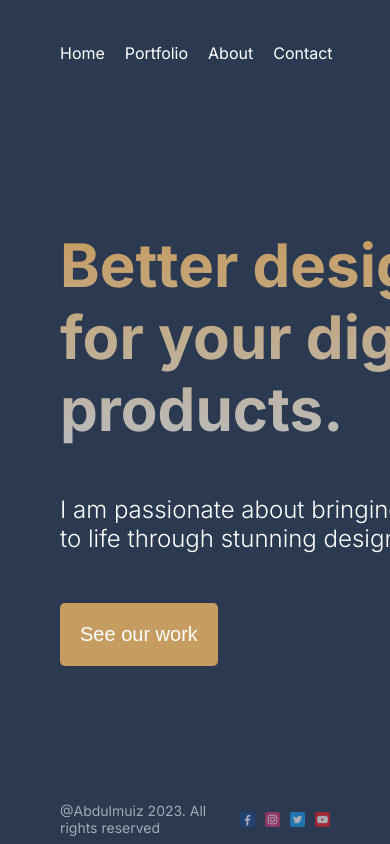
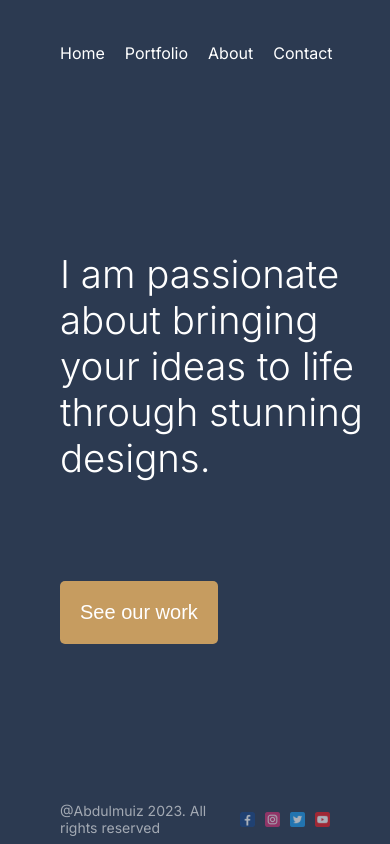
Before and after one commit to mustapha335/nextjs.tut, a Next.js app: page / in a window 390 px wide. Built offline with nearby package versions, Linux system fonts and the light colour scheme.

Commit message:
made responsive

```diff
--- a/src/app/about/page.module.css
+++ b/src/app/about/page.module.css
@@ -60,8 +60,14 @@ color:aliceblue
     .container{
         margin-bottom: 50px;
     }
+    .desc{
+        font-size: 15px;
+        font-weight: 300;
+        line-height: 22px;
+        word-spacing: 4px;
+    }
 }
-@media only screen and (max-width: 768px) {
+@media only screen and (min-width: 768px) and (max-device-width: 1024px) {
 .imgContainer{
         display: none;
     }
--- a/src/app/contact/page.module.css
+++ b/src/app/contact/page.module.css
@@ -85,15 +85,20 @@ transition: 1s ease;
 
 }
 .title{
-     margin-bottom: 50px;
+    font-size: 28px;
+     margin-bottom: 30px;
 }
 .imgContainer{
     display:none;
 }
+.input, .textArea{
+
+      width:90vw;
+}
 }
 
 
-@media only screen and (min-width: 768px) {
+@media only screen and (min-width: 768px) and (max-device-width: 1024px) {
     .imgContainer{
     display:none;
 }
--- a/src/app/page.module.css
+++ b/src/app/page.module.css
@@ -51,7 +51,24 @@ background: linear-gradient(to bottom ,#C69C60,#bbb);
   color: white;
 }
 
-@media only screen and (max-width: 600px) {
+
+
+@media only screen and (max-width: 500px) {
+  .img{
+    display: none
+  }
+  .title{
+ display: none;
+}
+.desc{
+width:80vw;
+font-size: 2.4rem;
+align-items: center;
+margin-bottom:50px ;
+}
+
+}
+@media only screen and (max-width: 900px) {
   .img{
     display: none
   }
@@ -63,12 +80,13 @@ background: linear-gradient(to bottom ,#C69C60,#bbb);
 -webkit-text-fill-color: transparent;
 }
 }
-@media only screen and (max-width: 768px) {
+
+@media only screen and (max-width: 1024px) {
   .img{
     display: none
   }
-  .title{
-    width:30rem;
+   .title{
+    width:50rem;
 font-size: 60px;
 background: linear-gradient(to bottom ,#C69C60,#bbb);
 -webkit-background-clip: text;
--- a/src/app/portfolio/[category]/page.module.css
+++ b/src/app/portfolio/[category]/page.module.css
@@ -49,3 +49,8 @@ position: relative;
         display: none;
     }
 }
+@media only screen and (max-width: 900px) {
+    .imgContainer{
+        display: none;
+    }
+}
--- a/src/app/portfolio/page.module.css
+++ b/src/app/portfolio/page.module.css
@@ -60,12 +60,26 @@
         align-items: center;
         justify-content: center;
     }
+    .item{
+        width:300px;
+        height:300px
+    }
+    .mainTitle{
+        font-size: 20px;
+    }
 }
-@media only screen and (max-width: 768px) {
+@media only screen and (min-width: 768px) and (max-device-width: 1024px) {
     .items{
         display: flex;
         flex-direction: column;
         align-items: center;
         justify-content: center;
     }
+    .item{
+        width:500px;
+        height:500px
+    }
+    .mainTitle{
+        font-size: 40px;
+    }
 }
```
